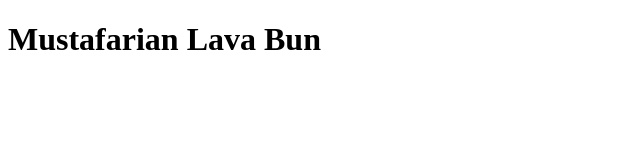
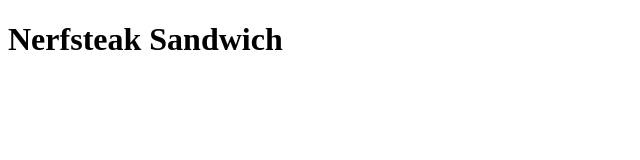
Before and after one commit to draco-io/odin-recipes, a plain HTML site: page recipes/nerfsteak-sandwich.html in a window 1280 px wide. Shown: the whole page, without its empty margins (0-640 px from the left). Drawn offline with Linux system fonts and the light colour scheme.

```diff
--- a/recipes/nerfsteak-sandwich.html
+++ b/recipes/nerfsteak-sandwich.html
@@ -2,10 +2,10 @@
 <html lang="en">
     <head>
         <meta charset="utf-8">
-        <title>Lava Bun</title>
+        <title>Nerfsteak Sandwich</title>
     </head>
 
     <body>
-        <h1>Mustafarian Lava Bun</h1>
+        <h1>Nerfsteak Sandwich</h1>
     </body>
 </html>
```
Also changed, not shown: index.html (+1 -0 lines).
